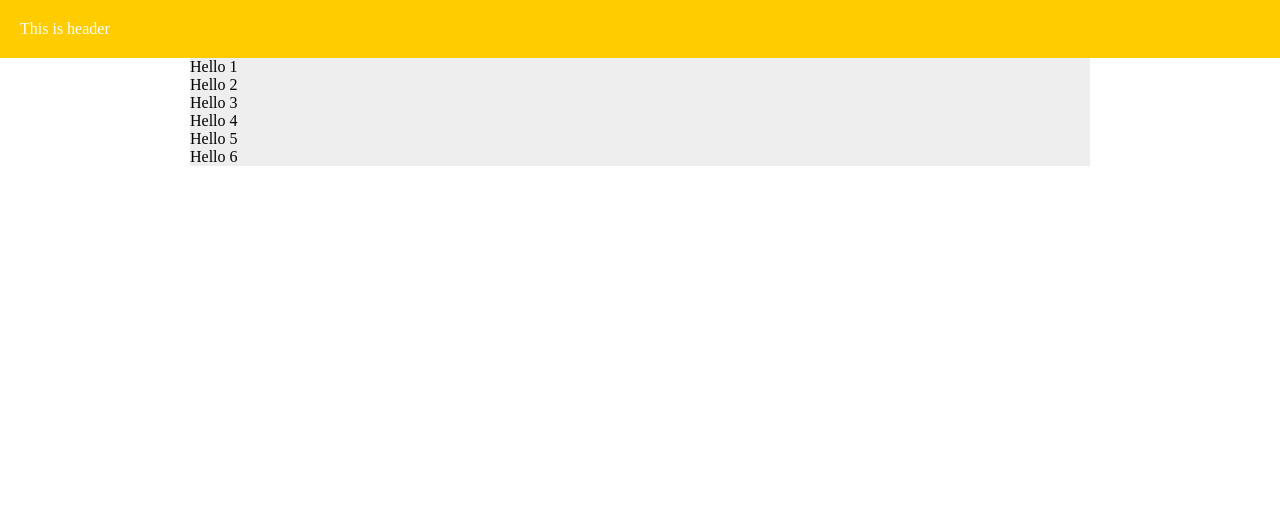
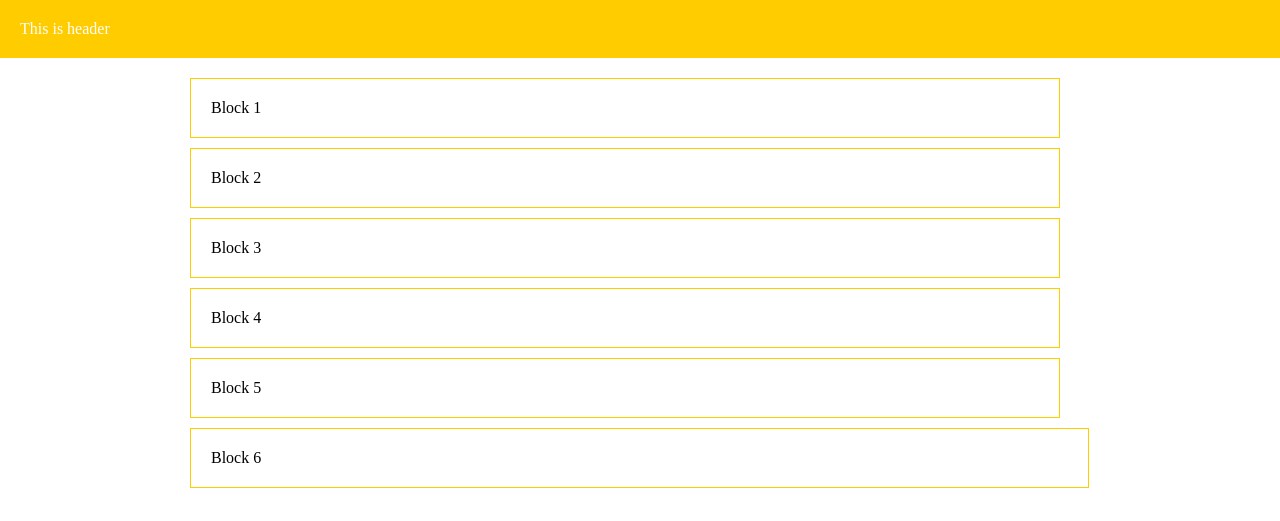
Before and after one commit to bem-hackaton-12-16/bem-grid, a website: page common.bundles/index/index.html in a window 1280 px wide. Drawn offline with Linux system fonts and the light colour scheme.

Commit message:
Добавлена декларация блока .block-information

```diff
--- /dev/null
+++ b/common.blocks/block-information/block-information.post.css
@@ -0,0 +1,10 @@
+.block-information {
+    border: 1px solid var(--color-yellow);
+    padding: 20px;
+}
+
+.row__col_lw_12 {
+    .block-information {
+        margin-bottom: 10px;
+    }
+}
--- a/common.blocks/main-content/main-content.post.css
+++ b/common.blocks/main-content/main-content.post.css
@@ -3,5 +3,5 @@
 }
 
 .main-content {
-    background-color: #EEE;
+    padding: 20px 0;
 }
--- a/common.bundles/index/index.bemdecl.js
+++ b/common.bundles/index/index.bemdecl.js
@@ -1,4 +1,5 @@
 exports.blocks = [
     {name: 'row'},
-    {name: 'header'}
+    {name: 'header'},
+    {name: 'block-information'}
 ];
--- a/common.bundles/index/index.css
+++ b/common.bundles/index/index.css
@@ -1484,13 +1484,20 @@
     }
 }
 .main-content {
-    background-color: #EEE;
+    padding: 20px 0;
 }
 .header {
     padding: 20px;
     font-family: 'Yandex Sans Text', 'PT Sans';
     background-color: #fc0;
     color: #fff;
+}
+.block-information {
+    border: 1px solid #fc0;
+    padding: 20px;
+}
+.row__col_lw_12 .block-information {
+    margin-bottom: 10px;
 }
 .row {
     display: flex;
--- a/common.bundles/index/index.deps.js
+++ b/common.bundles/index/index.deps.js
@@ -16,6 +16,9 @@ exports.deps = [
         "block": "header"
     },
     {
+        "block": "block-information"
+    },
+    {
         "block": "row"
     }
 ];
--- a/common.bundles/index/index.html
+++ b/common.bundles/index/index.html
@@ -14,12 +14,24 @@
 
     <div class="content">
         <div class="row main-content">
-            <div class="row__col row__col_sw_2 row__col_mw_4 row__col_lw_12">Hello 1</div>
-            <div class="row__col row__col_sw_2 row__col_mw_4 row__col_lw_12">Hello 2</div>
-            <div class="row__col row__col_sw_2 row__col_mw_4 row__col_lw_12">Hello 3</div>
-            <div class="row__col row__col_sw_2 row__col_mw_4 row__col_lw_12">Hello 4</div>
-            <div class="row__col row__col_sw_2 row__col_mw_4 row__col_lw_12">Hello 5</div>
-            <div class="row__col row__col_sw_2 row__col_mw_4 row__col_lw_12">Hello 6</div>
+            <div class="row__col row__col_sw_2 row__col_mw_4 row__col_lw_12">
+                <div class="block-information">Block 1</div>
+            </div>
+            <div class="row__col row__col_sw_2 row__col_mw_4 row__col_lw_12">
+                <div class="block-information">Block 2</div>
+            </div>
+            <div class="row__col row__col_sw_2 row__col_mw_4 row__col_lw_12">
+                <div class="block-information">Block 3</div>
+            </div>
+            <div class="row__col row__col_sw_2 row__col_mw_4 row__col_lw_12">
+                <div class="block-information">Block 4</div>
+            </div>
+            <div class="row__col row__col_sw_2 row__col_mw_4 row__col_lw_12">
+                <div class="block-information">Block 5</div>
+            </div>
+            <div class="row__col row__col_sw_2 row__col_mw_4 row__col_lw_12">
+                <div class="block-information">Block 6</div>
+            </div>
         </div>
     </div>
 </body>
```
